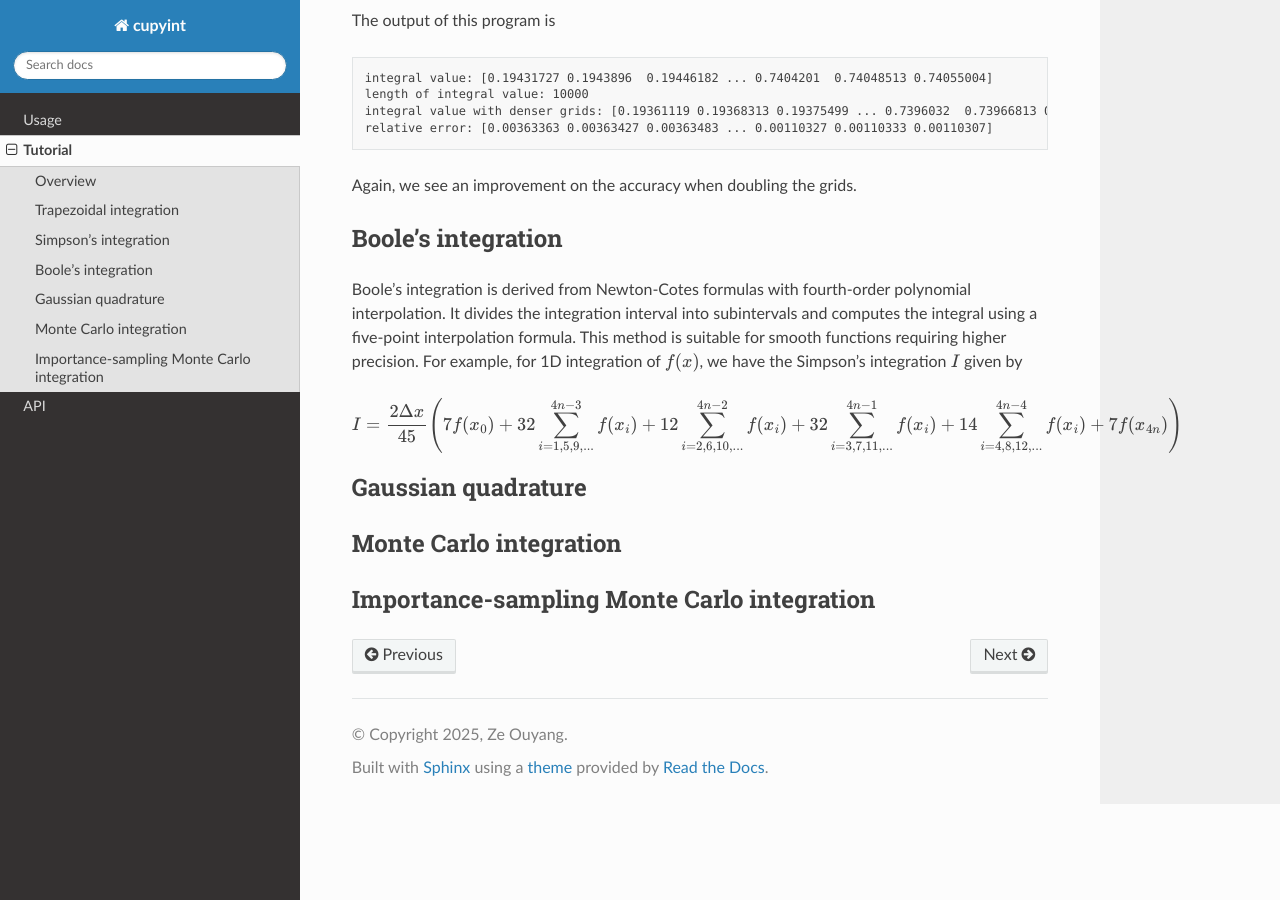
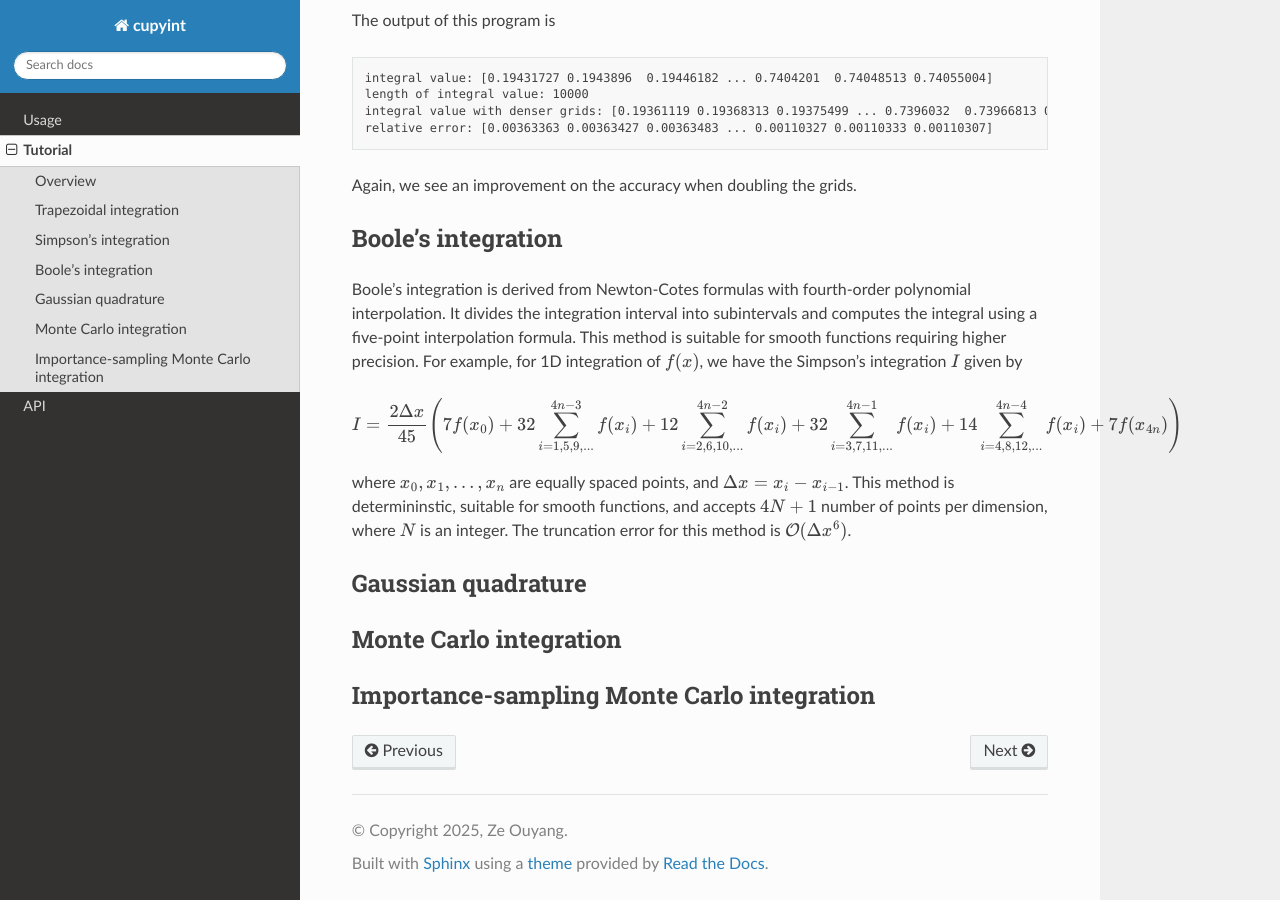
Before and after one commit to ze-ouyang/cupyint_doc, a Sphinx documentation site: the page built from docs/source/tutorial.rst, in a window 1280 px wide and 900 px high, scrolled down 5416 px. Built offline with Sphinx 7.4.7 and the Read the Docs theme 3.1.0, drawn with Linux system fonts in a browser that asks for light colours.

Commit message:
Update tutorial.rst

```diff
--- a/docs/source/tutorial.rst
+++ b/docs/source/tutorial.rst
@@ -251,6 +251,7 @@ Boole's integration is derived from Newton-Cotes formulas with fourth-order poly
 
    I = \frac{2\Delta x}{45} \left( 7f(x_0) + 32\sum_{i=1,5,9,...}^{4n-3} f(x_i) + 12\sum_{i=2,6,10,...}^{4n-2} f(x_i) + 32\sum_{i=3,7,11,...}^{4n-1} f(x_i) + 14\sum_{i=4,8,12,...}^{4n-4} f(x_i) + 7f(x_{4n}) \right)
 
+where :math:`x_0, x_1,...,x_n` are equally spaced points, and :math:`\Delta x=x_i-x_{i-1}`. This method is determininstic, suitable for smooth functions, and accepts :math:`4N+1` number of points per dimension, where :math:`N` is an integer. The truncation error for this method is :math:`\mathcal{O}(\Delta x^6)`.
 
 Gaussian quadrature
 --------
```
